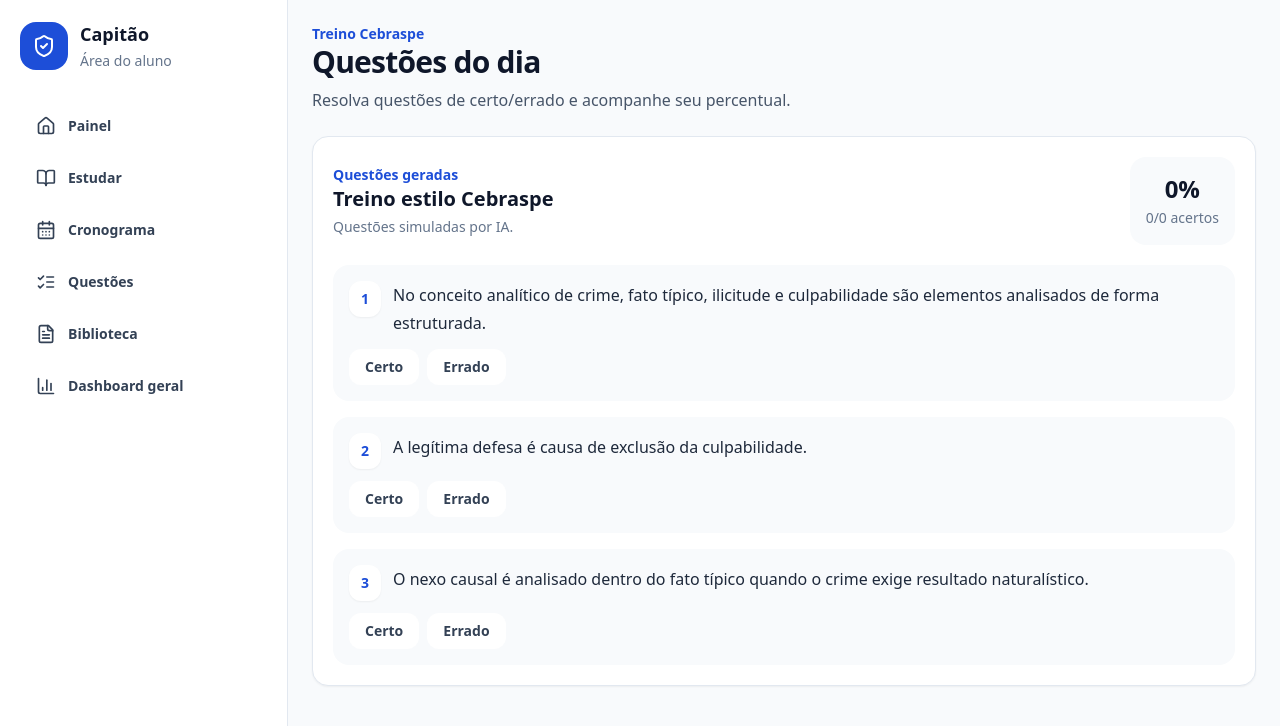
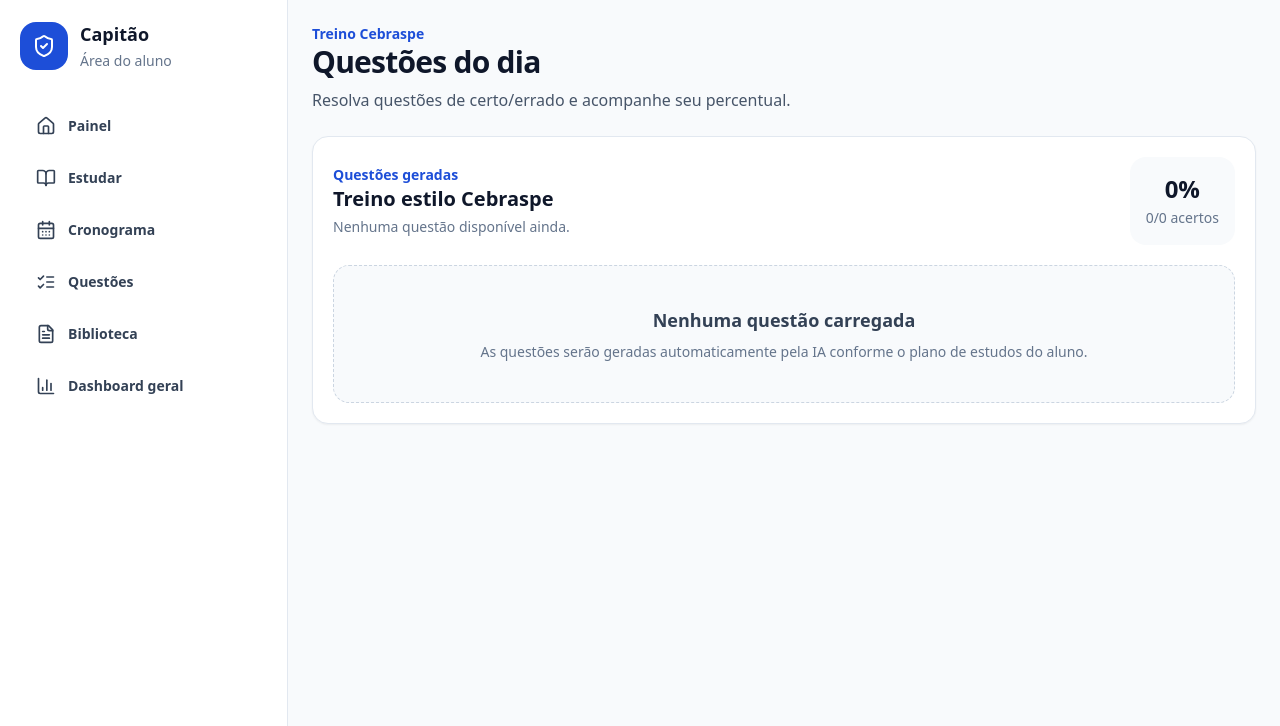
Before and after one commit to TammyMelo01/capitao, a Next.js app: page /aluno/questoes in a window 1280 px wide. Shown: the top 726 px of the page. Built offline with nearby package versions, Linux system fonts and the light colour scheme.

Commit message:
Update QuestionPractice.tsx

```diff
--- a/src/components/student/QuestionPractice.tsx
+++ b/src/components/student/QuestionPractice.tsx
@@ -3,48 +3,143 @@
 import { useMemo, useState } from "react";
 import { CheckCircle2, XCircle } from "lucide-react";
 
-const questions = [
-  { id: "q1", statement: "No conceito analítico de crime, fato típico, ilicitude e culpabilidade são elementos analisados de forma estruturada.", answer: "Certo", explanation: "A doutrina majoritária usa esses elementos para analisar o crime." },
-  { id: "q2", statement: "A legítima defesa é causa de exclusão da culpabilidade.", answer: "Errado", explanation: "A legítima defesa exclui a ilicitude, não a culpabilidade." },
-  { id: "q3", statement: "O nexo causal é analisado dentro do fato típico quando o crime exige resultado naturalístico.", answer: "Certo", explanation: "Nos crimes materiais, o nexo causal liga conduta e resultado." }
-];
+const questions: {
+  id: string;
+  statement: string;
+  answer: string;
+  explanation: string;
+}[] = [];
 
 export function QuestionPractice() {
   const [answers, setAnswers] = useState<Record<string, string>>({});
+
   const result = useMemo(() => {
     const answered = questions.filter((q) => answers[q.id]);
-    const correct = answered.filter((q) => answers[q.id] === q.answer);
-    return { answered: answered.length, correct: correct.length, percent: answered.length ? Math.round((correct.length / answered.length) * 100) : 0 };
+    const correct = answered.filter(
+      (q) => answers[q.id] === q.answer
+    );
+
+    return {
+      answered: answered.length,
+      correct: correct.length,
+      percent: answered.length
+        ? Math.round((correct.length / answered.length) * 100)
+        : 0
+    };
   }, [answers]);
 
   return (
     <section className="rounded-2xl border border-slate-200 bg-white p-5 shadow-sm">
       <div className="mb-5 flex flex-col justify-between gap-4 md:flex-row md:items-center">
-        <div><p className="text-sm font-semibold text-blue-700">Questões geradas</p><h2 className="text-xl font-black">Treino estilo Cebraspe</h2><p className="mt-1 text-sm text-slate-500">Questões simuladas por IA.</p></div>
-        <div className="rounded-2xl bg-slate-50 p-4 text-center"><strong className="block text-2xl">{result.percent}%</strong><span className="text-sm text-slate-500">{result.correct}/{result.answered} acertos</span></div>
+        <div>
+          <p className="text-sm font-semibold text-blue-700">
+            Questões geradas
+          </p>
+
+          <h2 className="text-xl font-black">
+            Treino estilo Cebraspe
+          </h2>
+
+          <p className="mt-1 text-sm text-slate-500">
+            Nenhuma questão disponível ainda.
+          </p>
         </div>
+
+        <div className="rounded-2xl bg-slate-50 p-4 text-center">
+          <strong className="block text-2xl">
+            {result.percent}%
+          </strong>
+
+          <span className="text-sm text-slate-500">
+            {result.correct}/{result.answered} acertos
+          </span>
+        </div>
+      </div>
+
+      {questions.length === 0 ? (
+        <div className="rounded-2xl border border-dashed border-slate-300 bg-slate-50 p-10 text-center">
+          <p className="text-lg font-bold text-slate-700">
+            Nenhuma questão carregada
+          </p>
+
+          <p className="mt-2 text-sm text-slate-500">
+            As questões serão geradas automaticamente pela IA
+            conforme o plano de estudos do aluno.
+          </p>
+        </div>
+      ) : (
         <div className="space-y-4">
           {questions.map((question, index) => {
             const selected = answers[question.id];
-          const isCorrect = selected === question.answer;
+            const isCorrect =
+              selected === question.answer;
+
             return (
-            <article key={question.id} className="rounded-2xl bg-slate-50 p-4">
-              <div className="mb-3 flex items-start gap-3"><span className="rounded-xl bg-white px-3 py-2 text-sm font-black text-blue-700 shadow-sm">{index + 1}</span><p className="leading-7 text-slate-800">{question.statement}</p></div>
+              <article
+                key={question.id}
+                className="rounded-2xl bg-slate-50 p-4"
+              >
+                <div className="mb-3 flex items-start gap-3">
+                  <span className="rounded-xl bg-white px-3 py-2 text-sm font-black text-blue-700 shadow-sm">
+                    {index + 1}
+                  </span>
+
+                  <p className="leading-7 text-slate-800">
+                    {question.statement}
+                  </p>
+                </div>
+
                 <div className="flex flex-wrap gap-2">
                   {["Certo", "Errado"].map((option) => (
-                  <button key={option} onClick={() => setAnswers((current) => ({ ...current, [question.id]: option }))} className={`rounded-xl px-4 py-2 text-sm font-bold ${selected === option ? "bg-blue-700 text-white" : "bg-white text-slate-700 hover:bg-slate-100"}`}>{option}</button>
+                    <button
+                      key={option}
+                      onClick={() =>
+                        setAnswers((current) => ({
+                          ...current,
+                          [question.id]: option
+                        }))
+                      }
+                      className={`rounded-xl px-4 py-2 text-sm font-bold ${
+                        selected === option
+                          ? "bg-blue-700 text-white"
+                          : "bg-white text-slate-700 hover:bg-slate-100"
+                      }`}
+                    >
+                      {option}
+                    </button>
                   ))}
                 </div>
+
                 {selected && (
-                <div className={`mt-4 rounded-2xl p-4 ${isCorrect ? "bg-green-50 text-green-900" : "bg-red-50 text-red-900"}`}>
-                  <div className="mb-2 flex items-center gap-2 font-bold">{isCorrect ? <CheckCircle2 className="h-5 w-5" /> : <XCircle className="h-5 w-5" />}{isCorrect ? "Resposta correta" : "Resposta incorreta"}</div>
-                  <p className="text-sm leading-6">{question.explanation}</p>
+                  <div
+                    className={`mt-4 rounded-2xl p-4 ${
+                      isCorrect
+                        ? "bg-green-50 text-green-900"
+                        : "bg-red-50 text-red-900"
+                    }`}
+                  >
+                    <div className="mb-2 flex items-center gap-2 font-bold">
+                      {isCorrect ? (
+                        <CheckCircle2 className="h-5 w-5" />
+                      ) : (
+                        <XCircle className="h-5 w-5" />
+                      )}
+
+                      {isCorrect
+                        ? "Resposta correta"
+                        : "Resposta incorreta"}
+                    </div>
+
+                    <p className="text-sm leading-6">
+                      {question.explanation}
+                    </p>
                   </div>
                 )}
               </article>
             );
           })}
         </div>
+      )}
     </section>
   );
 }
```
Lines whose indentation alone changed are shown as unchanged.
